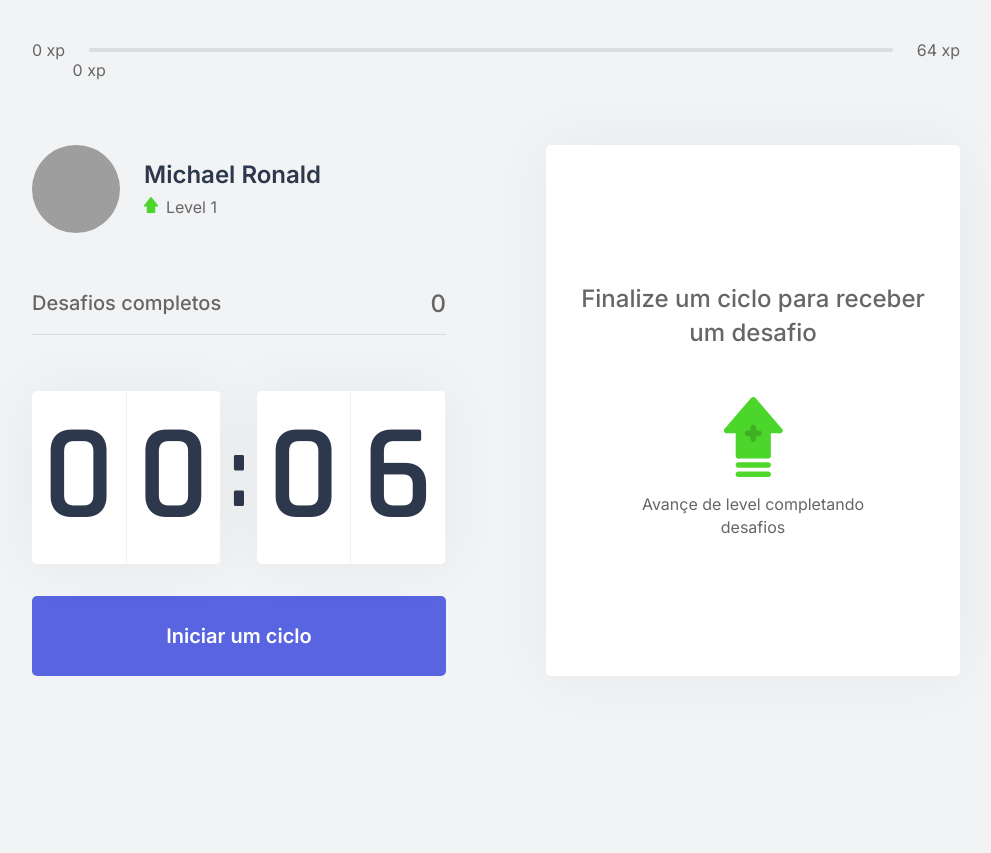
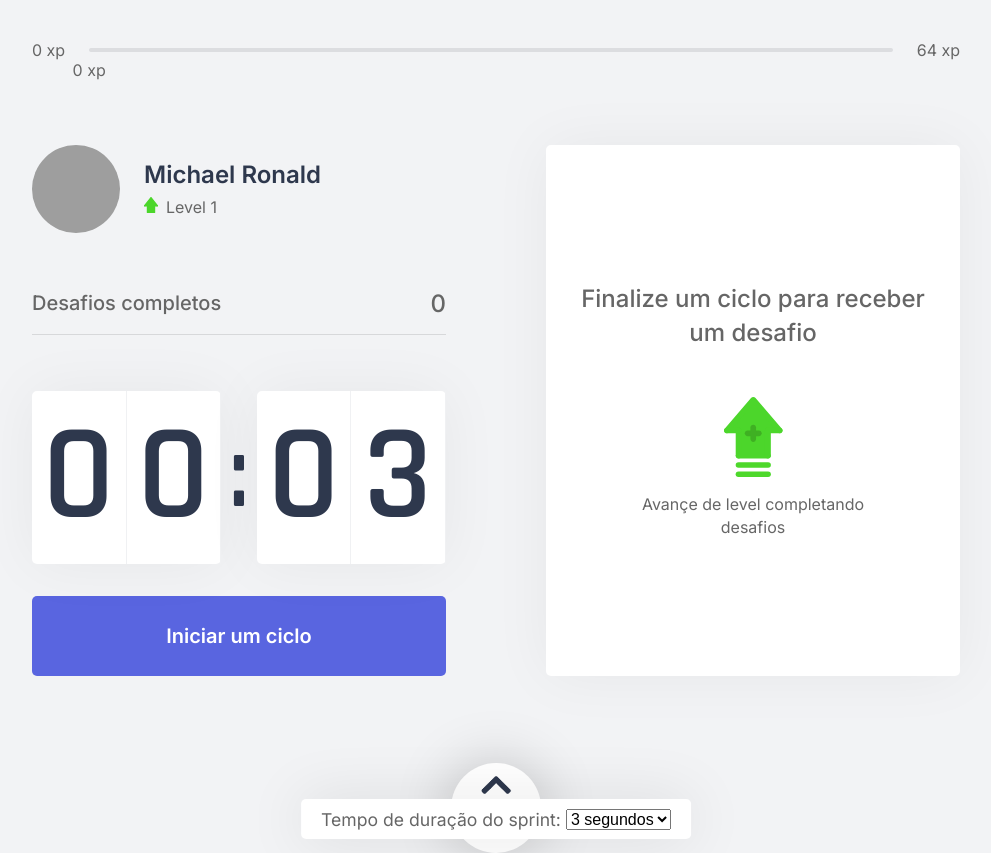
Before and after one commit to MRonald/exercoder, a Next.js app: page / in a window 1280 px wide. Shown: the whole page, without its empty margins (144-1135 px from the left). Before the commit the page ends 800 px from the top, so only its background shows below. Built offline with nearby package versions, Linux system fonts and the light colour scheme; grey boxes are pictures that could not be loaded.

Commit message:
Criando SetCountdownBar e aplicando configuração de duração do sprint

```diff
--- /dev/null
+++ b/src/components/SetCountdownBar.tsx
@@ -0,0 +1,51 @@
+import { useContext, useState } from 'react';
+import { CountdownContext } from '../contexts/CountdownContext';
+import styles from '../styles/components/SetCountdownBar.module.css';
+
+export function SetCountdownBar() {
+    const [degRotation, setDegRotation] = useState("rotate(0deg)");
+    const [transformBar, setTransformBar] = useState("translate(-50%, 30%)");
+    const { setInitialTime, setTime } = useContext(CountdownContext);
+
+    function toggleVisibilityBar() {
+        if (degRotation === "rotate(0deg)") {
+            setDegRotation("rotate(180deg)");
+            setTransformBar("translateX(-50%)");
+        } else {
+            setDegRotation("rotate(0deg)");
+            setTransformBar("translate(-50%, 30%)");
+        }
+    }
+
+    return(
+        <div
+            className={styles.setCountdownBarContainer}
+            style={{transform: transformBar}}
+        >
+            <div className={styles.arrowWrapper} onClick={toggleVisibilityBar}>
+                <img
+                    src="icons/arrow.png"
+                    alt="Arrow"
+                    style={{transform: degRotation}}
+                />
+            </div>
+            <div className={styles.settingsWrapper}>
+                <span>Tempo de duração do sprint: </span>
+                <select
+                    onChange={
+                        (e) => {
+                            setInitialTime(e.target.value);
+                            setTime(e.target.value);
+                        }
+                    }
+                >
+                    <option value={3} selected>3 segundos</option>
+                    <option value={900}>15 minutos</option>
+                    <option value={1500}>25 minutos</option>
+                    <option value={2400}>40 minutos</option>
+                    <option value={3600}>60 minutos</option>
+                </select>
+            </div>
+        </div>
+    );
+}
--- a/src/contexts/CountdownContext.tsx
+++ b/src/contexts/CountdownContext.tsx
@@ -10,6 +10,8 @@ interface CountdownContextData {
     isActive: boolean,
     startCountdown: () => void,
     resetCountdown: () => void,
+    setTime: (seconds: number) => void,
+    setInitialTime: (seconds: number) => void,
 }
 
 interface CountdownProviderProps {
@@ -21,7 +23,7 @@ export const CountdownContext = createContext({} as CountdownContextData);
 export function CountdownProvider({ children }: CountdownProviderProps) {
     const { startNewChallenge } = useContext(ChallengesContext);
 
-    const initialTime = 0.10 * 60;
+    const [initialTime, setInitialTime] = useState(3);
     const [time, setTime] = useState(initialTime);
     const [isActive, setIsActive] = useState(false);
     const [hasFinished, setHasFinished] = useState(false);
@@ -61,6 +63,8 @@ export function CountdownProvider({ children }: CountdownProviderProps) {
                 isActive,
                 startCountdown,
                 resetCountdown,
+                setTime,
+                setInitialTime,
             }}
         >
             {children}
--- a/src/pages/index.tsx
+++ b/src/pages/index.tsx
@@ -10,6 +10,7 @@ import { Countdown } from '../components/Countdown';
 import { ChallengeBox } from '../components/ChallengeBox';
 import { CountdownProvider } from '../contexts/CountdownContext';
 import { ChallengesProvider } from '../contexts/ChallengesContext';
+import { SetCountdownBar } from '../components/SetCountdownBar';
 
 interface HomeProps {
   level: number,
@@ -41,6 +42,7 @@ export default function Home(props: HomeProps) {
               <ChallengeBox/>
             </div>
           </section>
+          <SetCountdownBar />
         </CountdownProvider>
       </div>
     </ChallengesProvider>
--- /dev/null
+++ b/src/styles/components/SetCountdownBar.module.css
@@ -0,0 +1,59 @@
+.setCountdownBarContainer {
+    position: absolute;
+    bottom: 0;
+    left: 50%;
+
+    display: flex;
+    flex-direction: column;
+    align-items: center;
+
+    transition: all 1s;
+}
+.setCountdownBarContainer .arrowWrapper {
+    background-color: var(--white);
+    width: 90px;
+    height: 90px;
+    padding-top: 5px;
+
+    display: flex;
+    justify-content: center;
+    align-items: start;
+
+    border-radius: 100%;
+    box-shadow: 0 0 60px rgba(0, 0, 0, 0.2);
+
+    transform: translateY(60%);
+
+    z-index: -1;
+    cursor: pointer;
+}
+.setCountdownBarContainer img {
+    width: 30px;
+
+    transition: all 1s;
+}
+.setCountdownBarContainer .settingsWrapper {
+    height: 40px;
+
+    padding: 0 20px;
+
+    display: flex;
+    justify-content: center;
+    align-items: center;
+
+    background-color: var(--white);
+    box-shadow: 0 0 60px rgba(0, 0, 0, 0.1);
+    border-radius: 5px;
+
+    z-index: 1;
+}
+.setCountdownBarContainer .settingsWrapper span {
+    z-index: 1;
+
+    font-size: 1.1rem;
+}
+.setCountdownBarContainer .settingsWrapper select {
+    font-size: 1rem;
+
+    margin-left: 5px;
+}
--- a/src/styles/global.css
+++ b/src/styles/global.css
@@ -29,6 +29,7 @@
 body {
     background-color: var(--background);
     color: var(--text);
+    overflow: hidden;
 }
 body, input, textarea, button {
     font: 400 1rem "Inter", sans-serif;
```
Also changed, not shown: public/icons/arrow.png (added), public/icons/arrow.svg (added).
